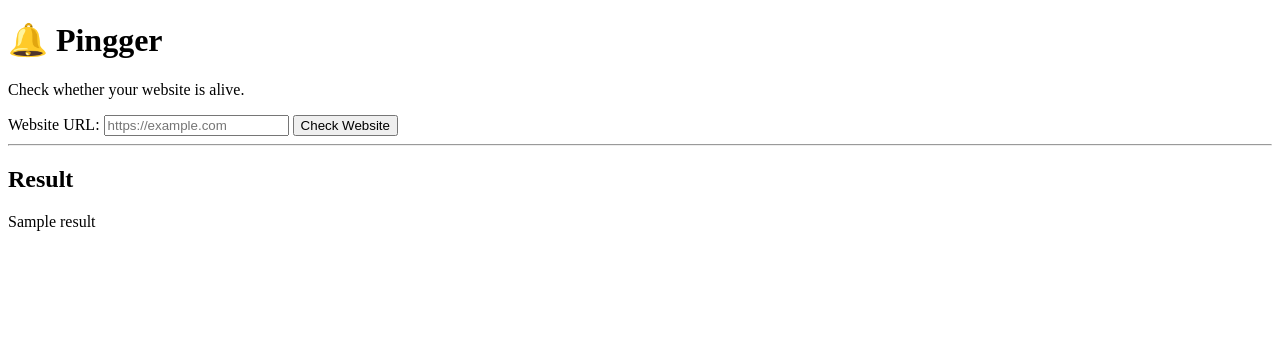
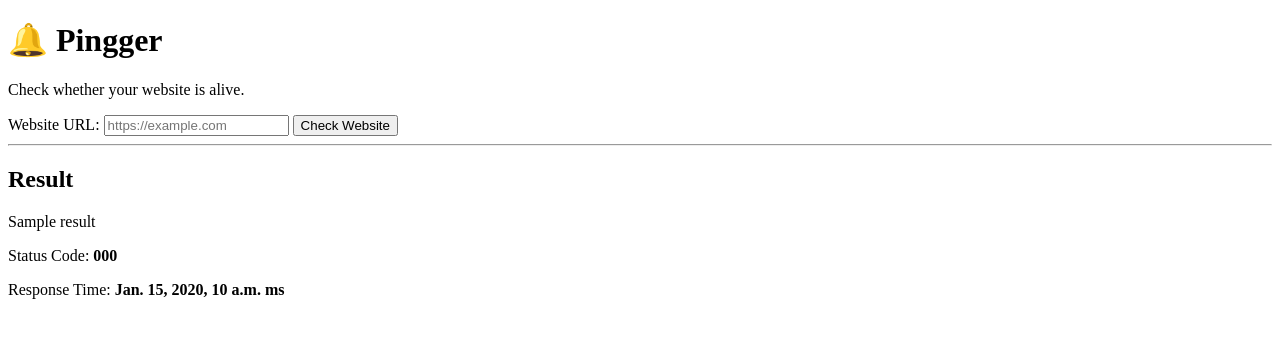
Before and after one commit to Solanki777/Pingger, a Django app: template monitor/templates/ping.html in a window 1280 px wide. Shown: the top 338 px of the page. Run offline with Django 5.2, Linux system fonts and the light colour scheme; the template is opened without the code that fills it: most values are stand-ins (such as "Sample title", 1, 10 or a date in 2020).

Commit message:
new attributes are added

```diff
--- a/monitor/templates/ping.html
+++ b/monitor/templates/ping.html
@@ -3,6 +3,7 @@
 <head>
     <title>Pingger</title>
 </head>
+
 <body>
 
     <h1>🔔 Pingger</h1>
@@ -10,9 +11,12 @@
     <p>Check whether your website is alive.</p>
 
     <form method="POST">
+
         {% csrf_token %}
 
-        <label for="url">Website URL:</label>
+        <label for="url">
+            Website URL:
+        </label>
 
         <input
             type="url"
@@ -25,14 +29,34 @@
         <button type="submit">
             Check Website
         </button>
+
     </form>
 
+
     {% if result %}
+
         <hr>
 
         <h2>Result</h2>
 
-        <p>{{ result }}</p>
+        <p>
+            {{ result }}
+        </p>
+
+        {% if status_code %}
+            <p>
+                Status Code:
+                <strong>{{ status_code }}</strong>
+            </p>
+        {% endif %}
+
+        {% if response_time %}
+            <p>
+                Response Time:
+                <strong>{{ response_time }} ms</strong>
+            </p>
+        {% endif %}
+
     {% endif %}
 
 </body>
```
Also changed, not shown: monitor/views.py (+15 -7 lines).
